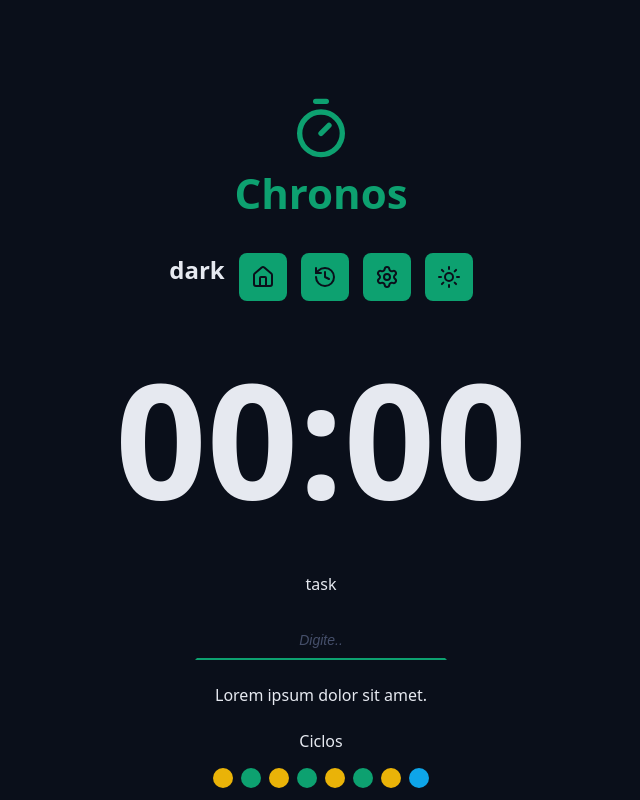
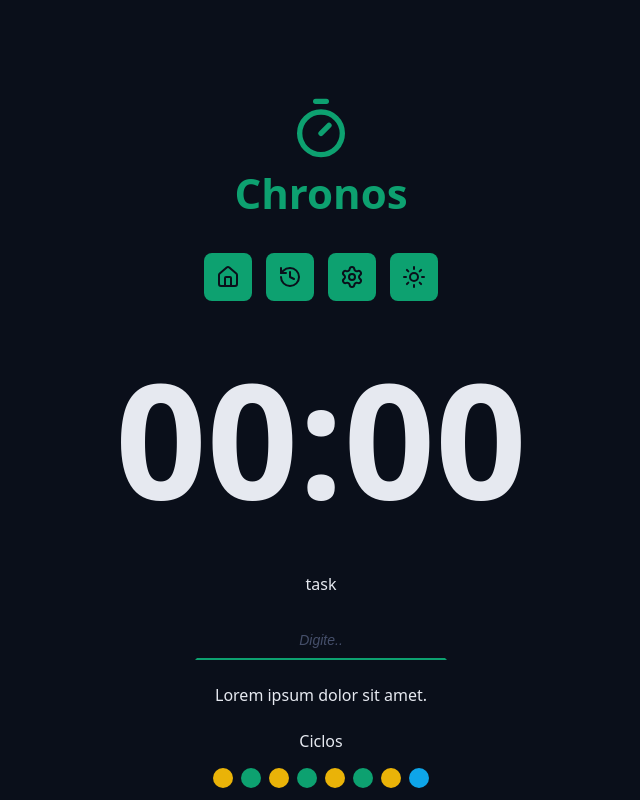
Before and after one commit to CoutinhoAlves/chronos, a React (Vite) app: page / in a window 1280 px wide. Shown: the top 800 px of the page, without its empty margins (319-959 px from the left). Built offline with nearby package versions, Linux system fonts and the light colour scheme.

Commit message:
useEffect - hook feito para trabalhar com efeitos colaterais no componente

```diff
--- a/src/components/Menu/index.tsx
+++ b/src/components/Menu/index.tsx
@@ -1,6 +1,6 @@
 import { HistoryIcon, HouseIcon, SettingsIcon, SunIcon } from 'lucide-react';
 import styles from './styles.module.css';
-import { useState } from 'react';
+import { useState, useEffect } from 'react';
 
 type availableThemes = 'dark' | 'light';
 
@@ -11,14 +11,22 @@ export const Menu = () => {
     event: React.MouseEvent<HTMLAnchorElement, MouseEvent>,
   ) {
     event.preventDefault();
-    const newTheme: availableThemes = theme === 'dark' ? 'light' : 'dark';
-    setTheme(newTheme);
-    document.documentElement.setAttribute('data-theme', newTheme);
+    setTheme(prevTheme => {
+      const newTheme: availableThemes = prevTheme === 'dark' ? 'light' : 'dark';
+      return newTheme;
+    });
   }
+
+  // trabalha com efeitos colaterais
+  useEffect(() => {
+    document.documentElement.setAttribute('data-theme', theme);
+    return () => {
+      console.log('cleanup');
+    };
+  }, [theme]);
 
   return (
     <div className={styles.menu}>
-      <h1>{theme}</h1>
       <a
         className={styles.menuLink}
         href=''
```
